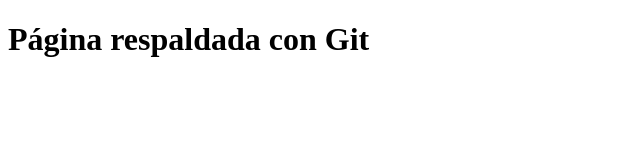
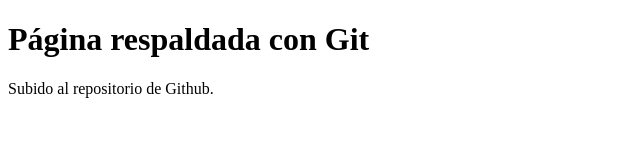
Before and after one commit to Profelazaro/repo01, a plain HTML site: page index.html in a window 1280 px wide. Shown: the whole page, without its empty margins (0-640 px from the left). Drawn offline with Linux system fonts and the light colour scheme.

Commit message:
Para subirlo a Github

```diff
--- a/index.html
+++ b/index.html
@@ -7,5 +7,6 @@
 </head>
 <body>
     <h1>Página respaldada con Git</h1>
+    <p>Subido al repositorio de Github.</p>
 </body>
 </html>
```
